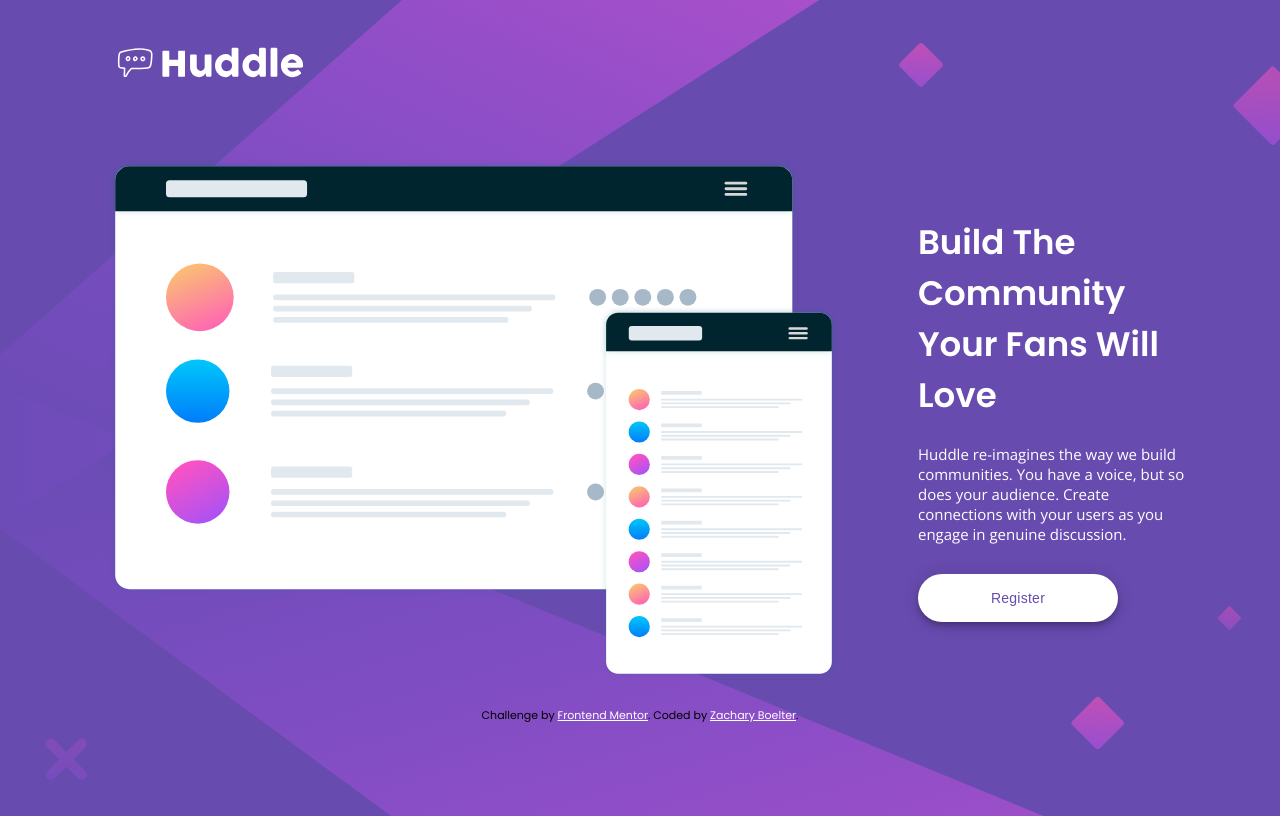
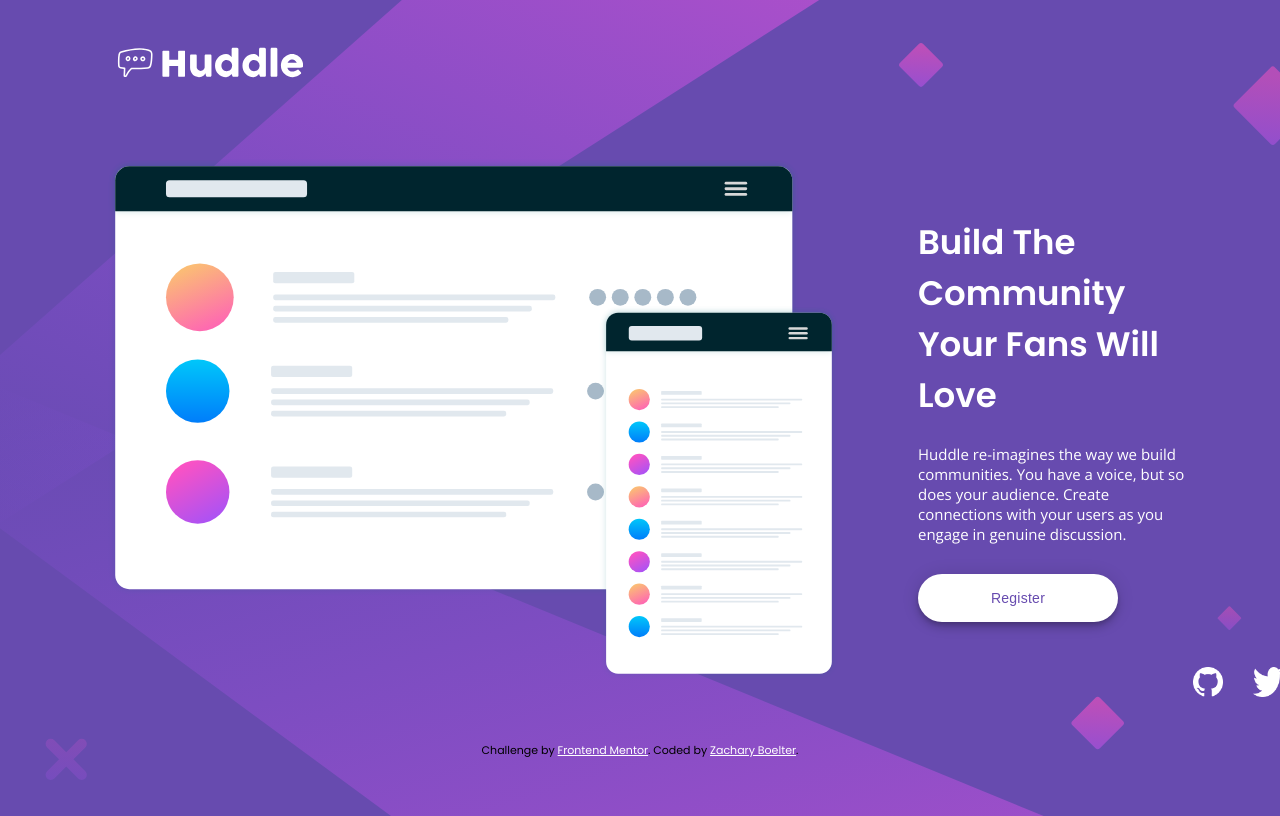
Before and after one commit to zacharyboelter/huddle-landing-page, a plain HTML site: page index.html in a window 1280 px wide. Shown: the top 816 px of the page. Drawn offline with nearby package versions, Linux system fonts and the light colour scheme; some icons are missing.

Commit message:
nevermind

```diff
--- a/index.html
+++ b/index.html
@@ -38,9 +38,9 @@
       </div>
     </div>
     <div class="icons-wrapper">
-      <a href="https://www.facebook.com/profile.php?id=100073490763995" aria-label="Facebook" target="_blank"><i class="fab fa-facebook-f"></i></a>
-      <a href="https://www.twitter.com/anosha1ahmed" aria-label="Twitter" target="_blank"><i class="fab fa-twitter"></i></a>
-      <a href="https://www.instagram.com/realestatengagement/" aria-label="Instagram" target="_blank"><i class="fab fa-instagram"></i></a>
+      <img src="./images/akar-icons_github-fill.png" alt="" class="github">
+      <img src="./images/Group-1.png" alt="" class="twitter">
+      <img src="./images/Group.png" alt="" class="insta">
     </div>
   </div>
   <!-- ADD THE ICONS -->
```
